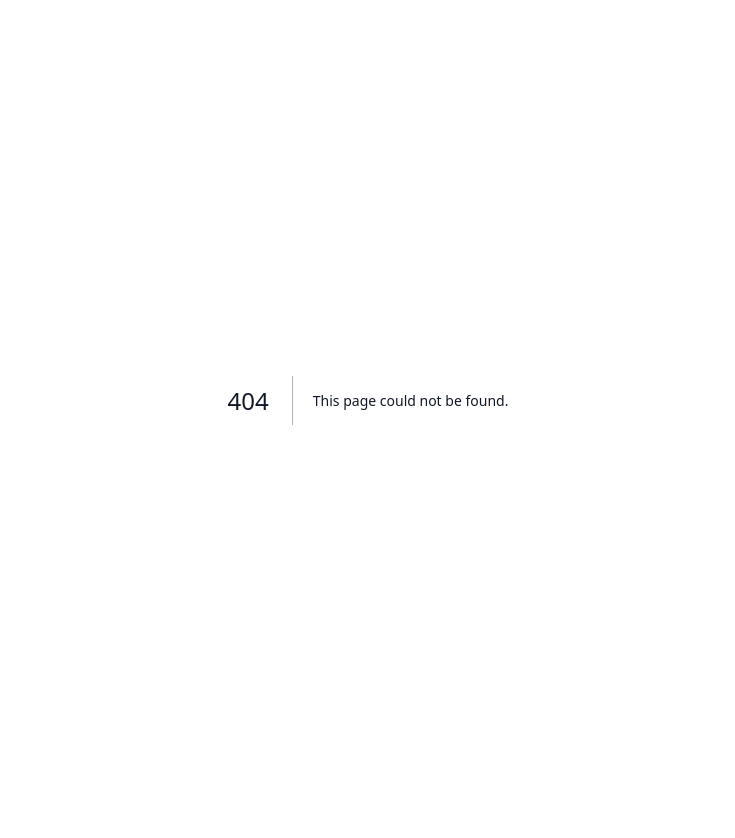
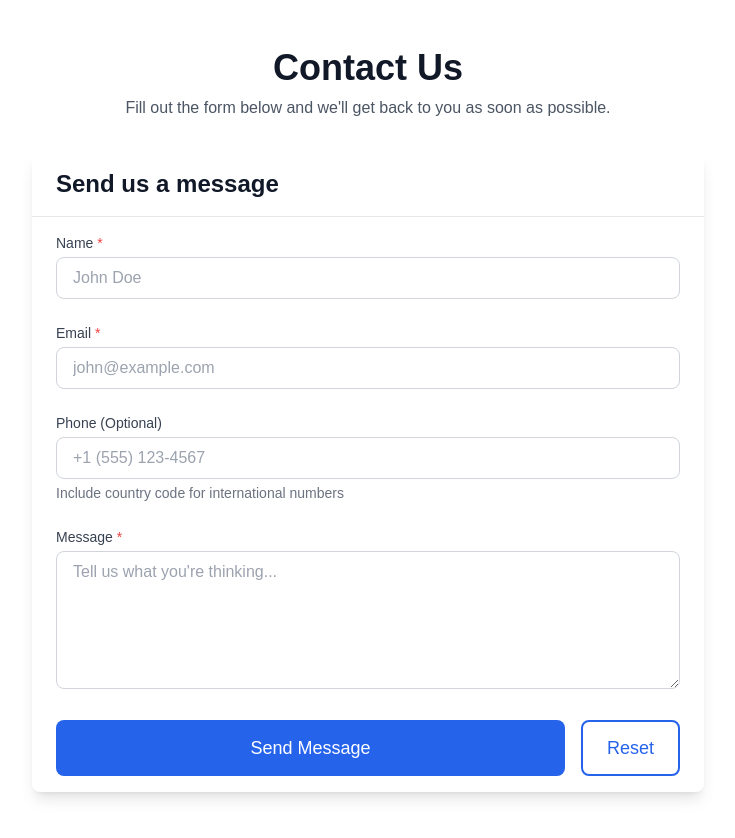
Before and after one commit to jvjehrdad/weatherhub, a Next.js app: page /contact in a window 1280 px wide. Before the commit this address had no page. Shown: the whole page, without its empty margins (272-1007 px from the left). Before the commit the page ends 800 px from the top, so only its background shows below. Built offline with nearby package versions, Linux system fonts and the light colour scheme.

Commit message:
feat(form): add contact form with validation

```diff
--- /dev/null
+++ b/app/contact/page.tsx
@@ -0,0 +1,170 @@
+'use client';
+
+import { useState } from 'react';
+import { useForm } from 'react-hook-form';
+import { zodResolver } from '@hookform/resolvers/zod';
+import { Input } from '@/components/ui/Input';
+import { Button } from '@/components/ui/Button';
+import { Card, CardHeader, CardBody } from '@/components/ui/Card';
+import { contactFormSchema, type ContactFormData } from '@/lib/validations';
+
+export default function ContactPage() {
+  const [submitStatus, setSubmitStatus] = useState<'idle' | 'success' | 'error'>('idle');
+  const [isSubmitting, setIsSubmitting] = useState(false);
+
+  const {
+    register,
+    handleSubmit,
+    formState: { errors },
+    reset,
+  } = useForm<ContactFormData>({
+    resolver: zodResolver(contactFormSchema),
+  });
+
+  const onSubmit = async (data: ContactFormData) => {
+    setIsSubmitting(true);
+    setSubmitStatus('idle');
+
+    try {
+      // Simulate API call
+      await new Promise((resolve) => setTimeout(resolve, 1500));
+
+      console.log('Form Data:', data);
+
+      setSubmitStatus('success');
+      reset();
+
+      // Reset success message after 5 seconds
+      setTimeout(() => setSubmitStatus('idle'), 5000);
+    } catch (error) {
+      console.error('Form submission error:', error);
+      setSubmitStatus('error');
+    } finally {
+      setIsSubmitting(false);
+    }
+  };
+
+  return (
+    <div className="min-h-screen py-12 px-4 sm:px-6 lg:px-8">
+      <div className="max-w-2xl mx-auto">
+        <div className="text-center mb-8">
+          <h1 className="text-4xl font-bold text-gray-900 dark:text-white mb-2">
+            Contact Us
+          </h1>
+          <p className="text-gray-600 dark:text-gray-400">
+            Fill out the form below and we'll get back to you as soon as possible.
+          </p>
+        </div>
+
+        <Card>
+          <CardHeader>
+            <h2 className="text-2xl font-semibold text-gray-900 dark:text-white">
+              Send us a message
+            </h2>
+          </CardHeader>
+          <CardBody>
+            <form onSubmit={handleSubmit(onSubmit)} className="space-y-6">
+              <Input
+                label="Name"
+                type="text"
+                placeholder="John Doe"
+                error={errors.name?.message}
+                required
+                {...register('name')}
+              />
+
+              <Input
+                label="Email"
+                type="email"
+                placeholder="john@example.com"
+                error={errors.email?.message}
+                required
+                {...register('email')}
+              />
+
+              <Input
+                label="Phone (Optional)"
+                type="tel"
+                placeholder="+1 (555) 123-4567"
+                error={errors.phone?.message}
+                helperText="Include country code for international numbers"
+                {...register('phone')}
+              />
+
+              <div className="w-full">
+                <label
+                  htmlFor="message"
+                  className="block text-sm font-medium text-gray-700 dark:text-gray-300 mb-1"
+                >
+                  Message
+                  <span className="text-red-500 ml-1">*</span>
+                </label>
+                <textarea
+                  id="message"
+                  rows={5}
+                  placeholder="Tell us what you're thinking..."
+                  className={`
+                    w-full px-4 py-2 rounded-lg border
+                    bg-white dark:bg-gray-800
+                    text-gray-900 dark:text-gray-100
+                    placeholder-gray-400 dark:placeholder-gray-500
+                    focus:outline-none focus:ring-2 focus:ring-blue-500 focus:border-transparent
+                    disabled:opacity-50 disabled:cursor-not-allowed
+                    transition-all duration-200
+                    ${errors.message
+                      ? 'border-red-500 dark:border-red-400 focus:ring-red-500'
+                      : 'border-gray-300 dark:border-gray-600'
+                    }
+                  `}
+                  {...register('message')}
+                />
+                {errors.message && (
+                  <p className="mt-1 text-sm text-red-600 dark:text-red-400">
+                    {errors.message.message}
+                  </p>
+                )}
+              </div>
+
+              {submitStatus === 'success' && (
+                <div className="p-4 rounded-lg bg-green-50 dark:bg-green-900/20 border border-green-200 dark:border-green-800">
+                  <p className="text-green-800 dark:text-green-200 font-medium">
+                    ✓ Message sent successfully! We'll be in touch soon.
+                  </p>
+                </div>
+              )}
+
+              {submitStatus === 'error' && (
+                <div className="p-4 rounded-lg bg-red-50 dark:bg-red-900/20 border border-red-200 dark:border-red-800">
+                  <p className="text-red-800 dark:text-red-200 font-medium">
+                    ✗ Something went wrong. Please try again.
+                  </p>
+                </div>
+              )}
+
+              <div className="flex gap-4">
+                <Button
+                  type="submit"
+                  variant="primary"
+                  size="lg"
+                  loading={isSubmitting}
+                  className="flex-1"
+                >
+                  {isSubmitting ? 'Sending...' : 'Send Message'}
+                </Button>
+                <Button
+                  type="button"
+                  variant="outline"
+                  size="lg"
+                  onClick={() => reset()}
+                  disabled={isSubmitting}
+                >
+                  Reset
+                </Button>
+              </div>
+            </form>
+          </CardBody>
+        </Card>
+      </div>
+    </div>
+  );
+}
--- /dev/null
+++ b/lib/validations.ts
@@ -0,0 +1,23 @@
+import { z } from 'zod';
+
+export const contactFormSchema = z.object({
+  name: z
+    .string()
+    .min(2, 'Name must be at least 2 characters')
+    .max(50, 'Name must be less than 50 characters'),
+  email: z
+    .string()
+    .email('Please enter a valid email address'),
+  phone: z
+    .string()
+    .regex(/^[\d\s()+\-]*$/, 'Please enter a valid phone number')
+    .min(10, 'Phone number must be at least 10 digits')
+    .optional()
+    .or(z.literal('')),
+  message: z
+    .string()
+    .min(10, 'Message must be at least 10 characters')
+    .max(500, 'Message must be less than 500 characters'),
+});
+
+export type ContactFormData = z.infer<typeof contactFormSchema>;
```
